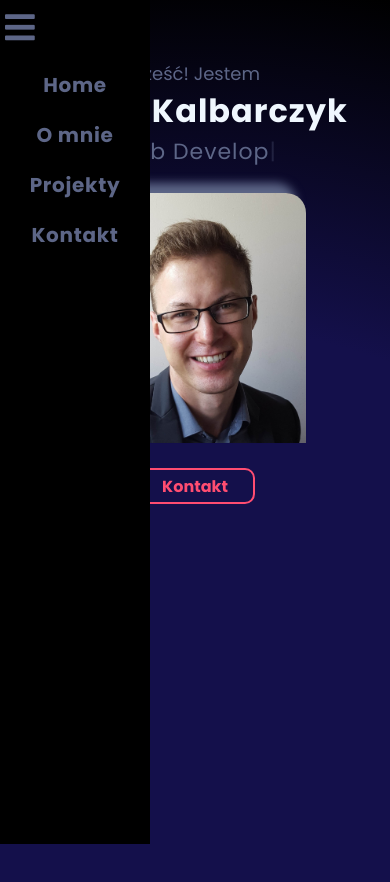
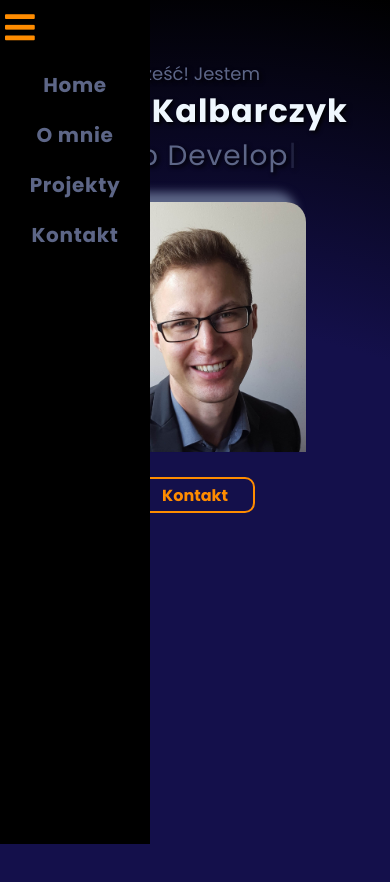
Before and after one commit to Kamil-Kalbarczyk/Kamil-Kalbarczyk.github.io, a plain HTML site: page index.html in a window 390 px wide. Both pictures are taken after a click on the button 19 px from the left and 28 px from the top of the page. Shown: the top 882 px of the page. Drawn offline with Linux system fonts and the light colour scheme.

Commit message:
change color in menu and add text shadow to header

```diff
--- a/css/style.scss
+++ b/css/style.scss
@@ -2,7 +2,7 @@
 
 $background-color: radial-gradient(circle, rgba(20, 16, 75, 1) 61%, rgba(0, 0, 0, 1) 100%);
 $colorTextParagraph: #5D6687;
-$activeButtonColor: #FF4D71;
+$activeButtonColor: darkorange;
 
 * {
     margin: 0;
@@ -41,9 +41,14 @@ nav {
         left: 5px;
         border: none;
         z-index: 2;
+        transition: .3s;
 
         i {
             font-size: 34px;
+        }
+
+        .mobile-active {
+            color: $activeButtonColor;
         }
 
     }
@@ -81,7 +86,7 @@ nav {
         }
 
         a:visited {
-            color: #5D6687;
+            color: $colorTextParagraph;
         }
 
         a:hover {
@@ -112,19 +117,22 @@ nav {
         p {
             font-size: 18px;
             text-align: center;
+            text-shadow: 2px 2px 4px black;
         }
 
         h1 {
             color: #EFF7FE;
             letter-spacing: 1px;
             text-align: center;
+            text-shadow: 2px 2px 4px black;
         }
 
         h2 {
             font-weight: normal;
-            font-size: 22px;
+            font-size: 24px;
             letter-spacing: 1px;
             text-align: center;
+            text-shadow: 2px 2px 4px black;
         }
     }
 
@@ -163,12 +171,24 @@ nav {
         width: 100%;
         height: 6px;
         background: radial-gradient(circle, rgba(0, 0, 0, 1) 61%, rgba(20, 16, 75, 1) 100%);
-        transition: transform .2s linear 0s, height .2s ease .2s;
+        transition: transform .2s linear 0s, height .2s ease .5s;
     }
 
     button:hover::after {
         transform: translate(0, -50%);
         height: 100%;
+    }
+}
+
+@media(min-width: 360px) {
+    #home {
+
+        .home__text {
+
+            h2 {
+                font-size: 28px;
+            }
+        }
     }
 }
 
--- a/js/code.js
+++ b/js/code.js
@@ -5,10 +5,12 @@ const jobTitleRender = document.querySelector('#home h2');
 document.addEventListener('click', (e) => {
     if (e.target === mobileMenuButton) {
         menu.classList.toggle('mobile-active');
+        mobileMenuButton.classList.toggle('mobile-active');
     } else if (e.target === menu) {
         return
     } else {
         menu.classList.remove('mobile-active');
+        mobileMenuButton.classList.remove('mobile-active');
     }
 })
 
```
Also changed, not shown: css/style.css, 1 other file.
